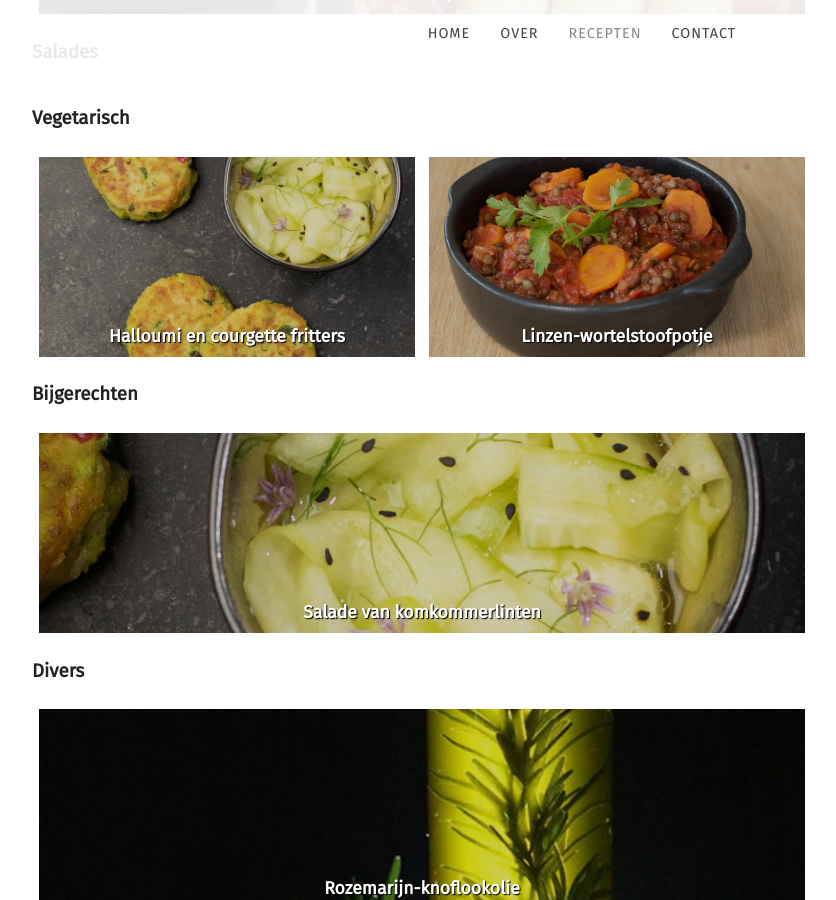
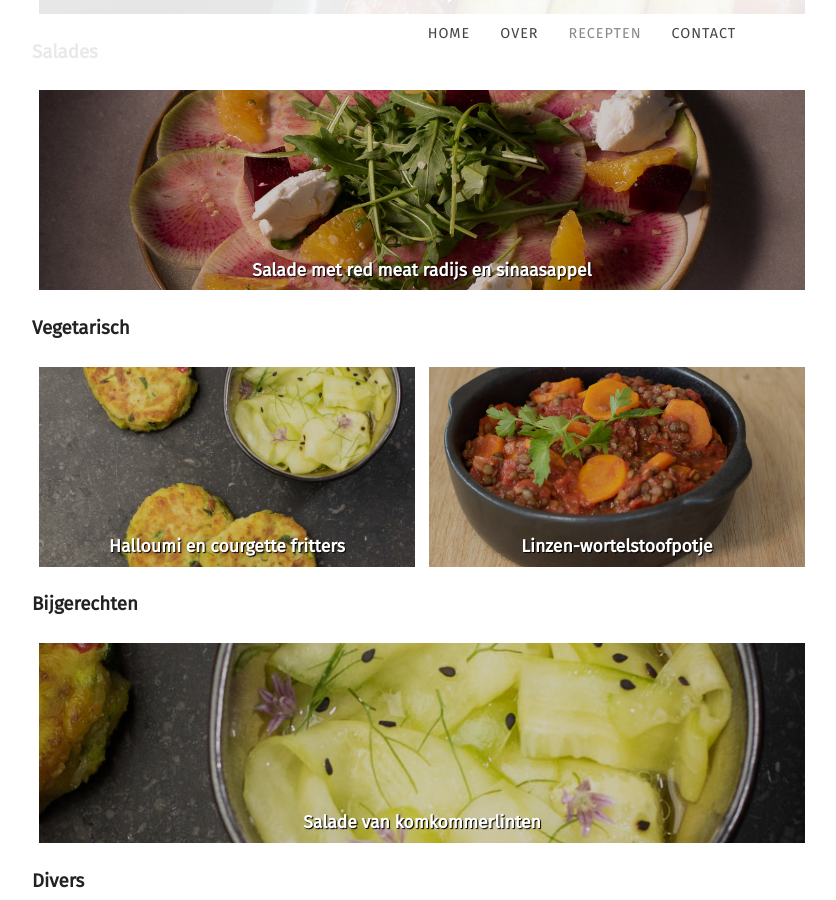
Before and after one commit to fabilicious/fabilicious.github.io, a Jekyll site: the page built from recipes.html, in a window 1280 px wide and 900 px high, scrolled down 4647 px. Shown: the whole window, without its empty margins (58-894 px from the left). Built offline with Jekyll 4.4.1, drawn with Linux system fonts in a browser that asks for light colours; some web fonts are replaced; some of the changed lines change nothing that is shown.

Commit message:
changesalades

```diff
--- a/_posts/2019-01-12-Salade_met_red_meat_radijs_en_sinaasappel.md
+++ b/_posts/2019-01-12-Salade_met_red_meat_radijs_en_sinaasappel.md
@@ -2,7 +2,7 @@
 date: 2019-01-12
 title: Salade met red meat radijs en sinaasappel
 categories:
-  - salade
+  - salades
 featured_image: /images/carpaccio van redmeatradijs met sinaasappel en rode biet1200.jpg
 recipe:
   servings: 4 personen
```
